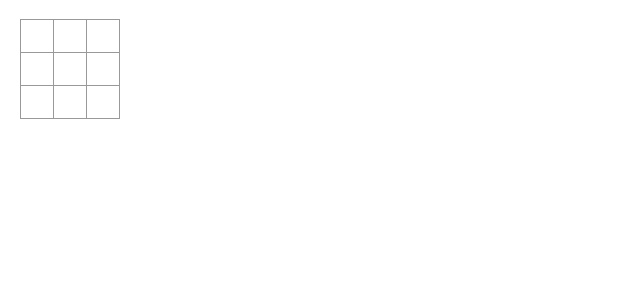
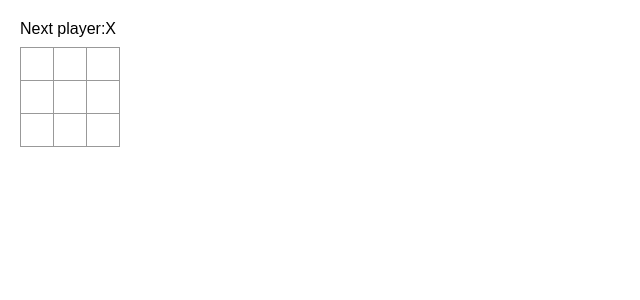
Before and after one commit to aman2000raj/tic-tac-toe-app, a React (Vite) app: page / in a window 1280 px wide. Shown: the top 300 px of the page, without its empty margins (0-640 px from the left). Built offline with nearby package versions, Linux system fonts and the light colour scheme.

Commit message:
Update integrate with winner logic in handleClick method

```diff
--- a/src/components/Board.js
+++ b/src/components/Board.js
@@ -1,13 +1,14 @@
 import React from 'react';
 import { useState } from 'react';
 import Square from './Square';
+import calculateWinnner from './calculateWinnner';
 
 function Board() {
   const [xIsNext, setXIsNext] = useState(true);
   const [squares, setSquares] = useState(Array(9).fill(null));
 
   function handleClick(idx) {
-    if (squares[idx]) return;
+    if (squares[idx] || calculateWinnner(squares)) return;
     const nextSquare = squares.slice();
     if (xIsNext) {
       nextSquare[idx] = 'X';
@@ -19,8 +20,17 @@ function Board() {
     setXIsNext(!xIsNext);
   }
 
+  const winner = calculateWinnner(squares);
+  let status;
+  if (winner) {
+    status = 'Winner:' + winner;
+  } else {
+    status = 'Next player:' + (xIsNext ? 'X' : 'O');
+  }
+
   return (
     <>
+      <div className='status'>{status}</div>
       <div className='board-row'>
         <Square value={squares[0]} onSquareClick={() => handleClick(0)} />
         <Square value={squares[1]} onSquareClick={() => handleClick(1)} />
```
